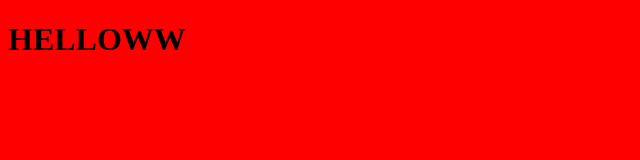
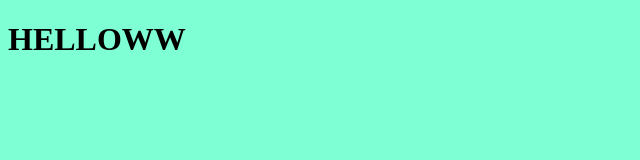
Before and after one commit to Shalev140/test, a plain HTML site: page index.html in a window 1280 px wide. Shown: the whole page, without its empty margins (0-640 px from the left). Drawn offline with Linux system fonts and the light colour scheme.

Commit message:
change the background color

```diff
--- a/index.html
+++ b/index.html
@@ -7,7 +7,7 @@
     <title>Document</title>
     <style>
         body{
-            background-color: red;
+            background-color: aquamarine;
         }
     </style>
 </head>
```
